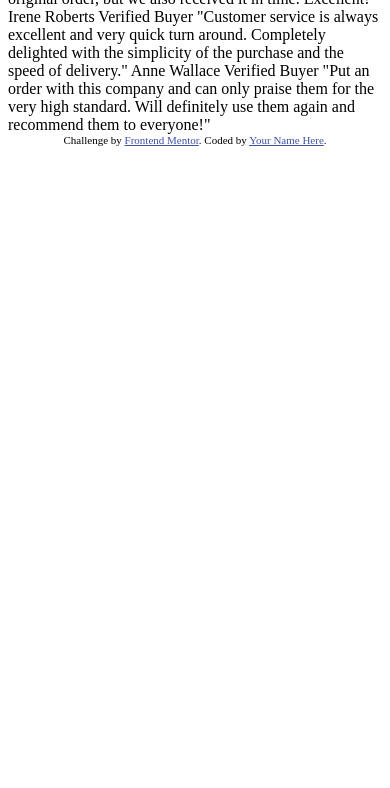
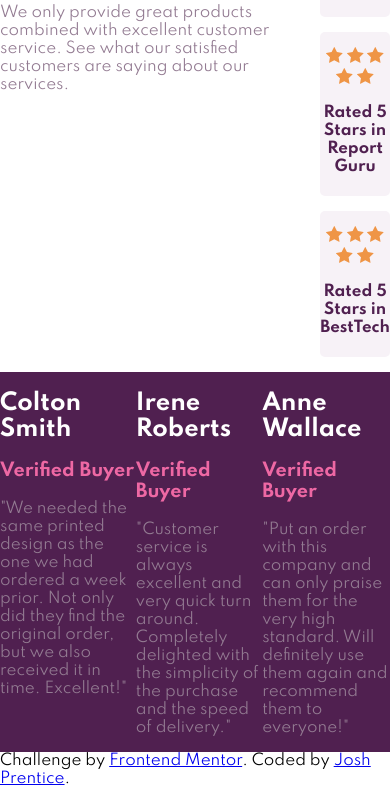
Before and after one commit to jfprentice/Social-Proof-Section-Challenge, a plain HTML site: page index.html in a window 390 px wide. Shown: the part 144-932 px from the top of the page. Before the commit the page ends 844 px from the top, so only its background shows below. Drawn offline with Linux system fonts and the light colour scheme.

Commit message:
Add main html structure.  Add styles.css and main styling - initial 345px media query styling.

```diff
--- a/index.html
+++ b/index.html
@@ -1,61 +1,83 @@
 <!DOCTYPE html>
 <html lang="en">
+
 <head>
   <meta charset="UTF-8" />
   <meta name="viewport" content="width=device-width, initial-scale=1.0" />
   <!-- displays site properly based on user's device -->
 
-    <link
-      rel="icon"
-      type="image/png"
-      sizes="32x32"
-      href="./images/favicon-32x32.png"
-    />
+
+  <link rel="stylesheet" href="styles.css">
+
+  <link href="https://fonts.googleapis.com/css2?family=Spartan:wght@400;500;700&display=swap" rel="stylesheet">
+  <link rel="icon" type="image/png" sizes="32x32" href="./images/favicon-32x32.png" />
 
   <title>Frontend Mentor | Social proof section</title>
 
-    <!-- Feel free to remove these styles or customise in your own stylesheet 👍 -->
-    <style>
-      .attribution {
-        font-size: 11px;
-        text-align: center;
-      }
-      .attribution a {
-        color: hsl(228, 45%, 44%);
-      }
-    </style>
 </head>
+
 <body>
-    10,000+ of our users love our products.
+  <div class="top-container">
 
-    We only provide great products combined with excellent customer service.
-    See what our satisfied customers are saying about our services.
+    <div class="top-flex-child1">
+      <h1 class="main-header">10,000+ of our users love our products.</h1>
+      <p class="header-text">We only provide great products combined with excellent customer service. See what our satisfied customers are saying about our services.</p>
+    </div>
 
-    Rated 5 Stars in Reviews
-    Rated 5 Stars in Report Guru
-    Rated 5 Stars in BestTech
+    <div class="top-flex-child2">
+      <div class="rating">
+        <img src="images/icon-star.svg" class="star-icon" alt="">
+        <img src="images/icon-star.svg" class="star-icon" alt="">
+        <img src="images/icon-star.svg" class="star-icon" alt="">
+        <img src="images/icon-star.svg" class="star-icon" alt="">
+        <img src="images/icon-star.svg" class="star-icon" alt="">
+        <p>Rated 5 Stars in Reviews</p>
+      </div>
+      <div class="rating">
+        <img src="images/icon-star.svg" class="star-icon" alt="">
+        <img src="images/icon-star.svg" class="star-icon" alt="">
+        <img src="images/icon-star.svg" class="star-icon" alt="">
+        <img src="images/icon-star.svg" class="star-icon" alt="">
+        <img src="images/icon-star.svg" class="star-icon" alt="">
+        <p>Rated 5 Stars in Report Guru</p>
+      </div>
+      <div class="rating">
+        <img src="images/icon-star.svg" class="star-icon" alt="">
+        <img src="images/icon-star.svg" class="star-icon" alt="">
+        <img src="images/icon-star.svg" class="star-icon" alt="">
+        <img src="images/icon-star.svg" class="star-icon" alt="">
+        <img src="images/icon-star.svg" class="star-icon" alt="">
+        <p>Rated 5 Stars in BestTech</p>
+      </div>
+    </div>
 
-    Colton Smith
-    Verified Buyer
-    "We needed the same printed design as the one we had ordered a week prior.
-    Not only did they find the original order, but we also received it in time.
-    Excellent!"
+  </div>
 
-    Irene Roberts
-    Verified Buyer
-    "Customer service is always excellent and very quick turn around. Completely
-    delighted with the simplicity of the purchase and the speed of delivery."
+  <div class="bot-container">
 
-    Anne Wallace
-    Verified Buyer
-    "Put an order with this company and can only praise them for the very high
-    standard. Will definitely use them again and recommend them to everyone!"
+    <div class="cust-testimonial">
+      <h2>Colton Smith</h2>
+      <h3>Verified Buyer</h3>
+      <p>"We needed the same printed design as the one we had ordered a week prior.  Not only did they find the original order, but we also received it in time.  Excellent!"</p>
+    </div>
+    <div class="cust-testimonial">
+      <h2>Irene Roberts</h2>
+      <h3>Verified Buyer</h3>
+      <p>"Customer service is always excellent and very quick turn around. Completely delighted with the simplicity of the purchase and the speed of delivery."</p>
+    </div>
+    <div class="cust-testimonial">
+      <h2>Anne Wallace</h2>
+      <h3>Verified Buyer</h3>
+      <p>"Put an order with this company and can only praise them for the very high standard. Will definitely use them again and recommend them to everyone!"</p>
+    </div>
+
+  </div>
+
 
   <div class="attribution">
     Challenge by
-      <a href="https://www.frontendmentor.io?ref=challenge" target="_blank"
-        >Frontend Mentor</a
-      >. Coded by <a href="#">Your Name Here</a>.
+    <a href="https://www.frontendmentor.io?ref=challenge" target="_blank">Frontend Mentor</a>. Coded by <a href="#">Josh Prentice</a>.
   </div>
 </body>
+
 </html>
--- /dev/null
+++ b/styles.css
@@ -0,0 +1,119 @@
+body{
+  margin: 0;
+  padding: 0;
+  font-size: 15px;
+  font-family: 'Spartan', sans-serif;
+}
+
+h1{
+  color: hsl(300, 43%, 22%);
+}
+
+p{
+  color: hsl(303, 10%, 53%);
+}
+
+.top-container{
+  display: flex;
+}
+
+.top-flex-child1{
+
+
+}
+
+.top-flex-child2{
+
+}
+
+.rating{
+  text-align: center;
+  padding: 15px 0 5px;
+  margin: 15px 0;
+  border-radius: 5px;
+  background-color: hsl(300, 24%, 96%);
+}
+
+.rating p{
+  font-weight: bold;
+  color: hsl(300, 43%, 22%);
+}
+
+.bot-container{
+  display: flex;
+}
+
+.cust-testimonial{
+  background-color: hsl(300, 43%, 22%)
+}
+
+.cust-testimonial h2{
+  color: hsl(0, 0%, 100%);
+}
+
+.cust-testimonial h3{
+  color: hsl(333, 80%, 67%);
+}
+
+
+@media only screen
+and (max-width: 345px){
+.top-container{
+  margin: 45px 0;
+  display: flex;
+  flex-direction: column;
+  flex-wrap: wrap;
+  justify-content: center;
+  align-items: center;
+}
+
+.top-flex-child1{
+  text-align: center;
+  flex-basis: 91%;
+}
+
+.top-flex-child2{
+  flex-basis: 90%;
+}
+
+.rating{
+
+}
+
+.bot-container{
+  display:flex;
+  flex-direction: column;
+}
+
+
+}
+
+@media only screen
+and (max-width: 900px){
+  .top-container{
+    display: flex;
+    flex-direction: row;
+  }
+
+  .bot-container{
+    display:flex;
+    flex-direction: row;
+  }
+
+
+}
+
+@media only screen
+and (max-width: 1440px){
+  .top-container{
+    display: flex;
+    flex-direction: row;
+  }
+
+  .bot-container{
+    display:flex;
+    flex-direction: row;
+  }
+
+
+}
```
Lines whose indentation alone changed are shown as unchanged.
